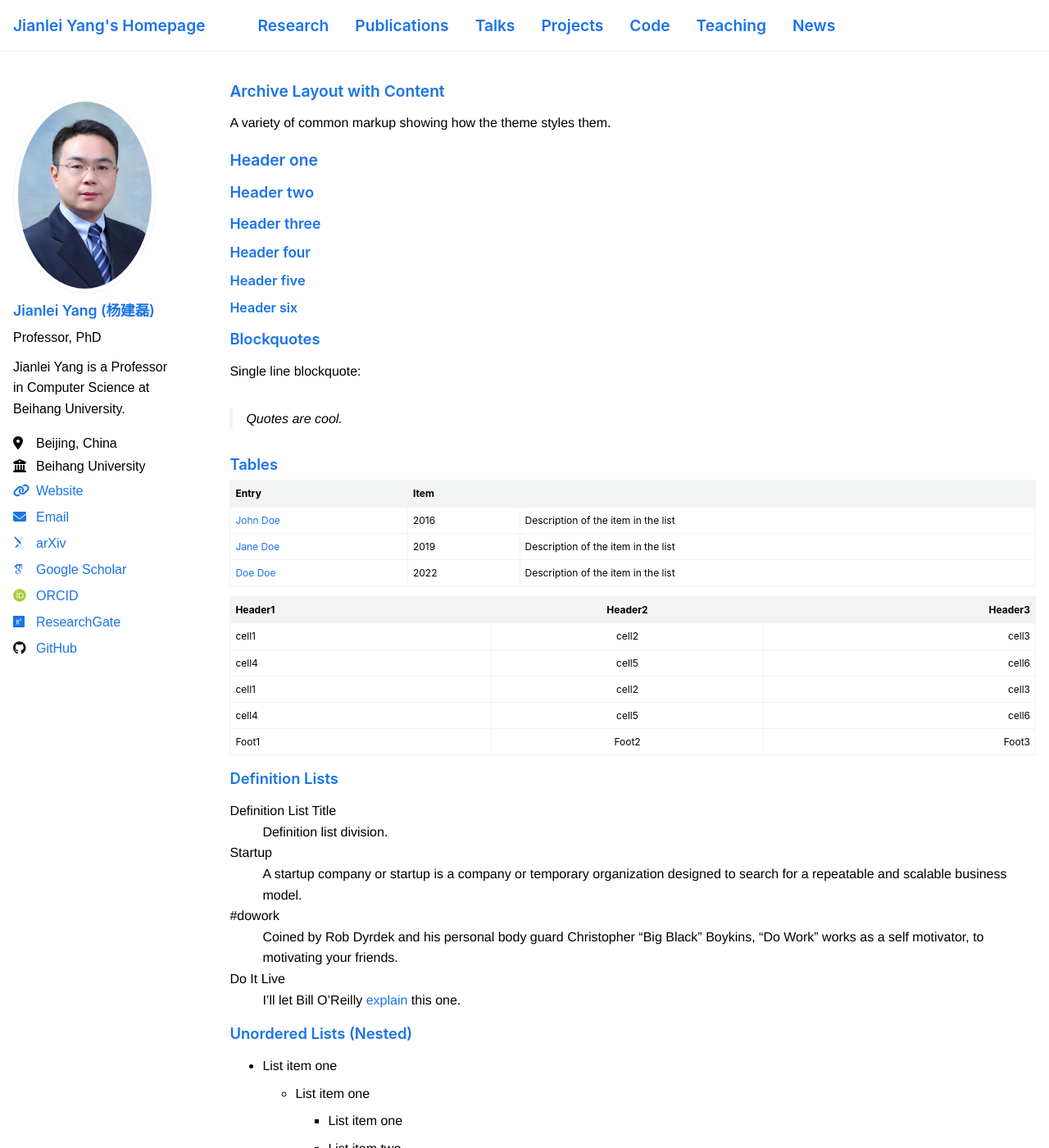
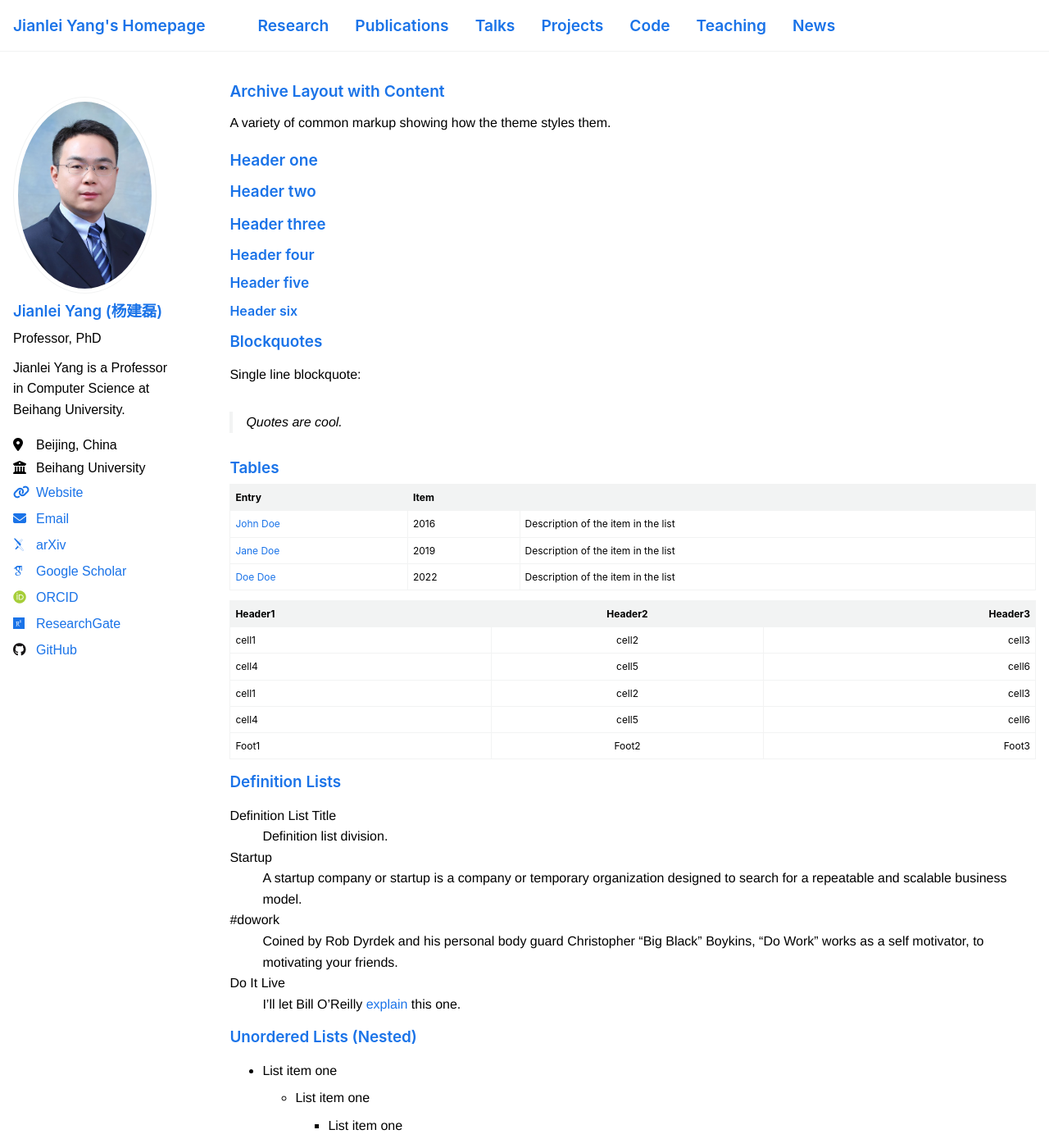
Before and after one commit to dogrush/dogrush.github.io, a Jekyll site: the page built from _pages/archive-layout-with-content.md, in a window 1280 px wide and 1400 px high. Shown: the whole window at 82% size. Built offline with Jekyll 4.4.1, drawn with Linux system fonts in a browser that asks for light colours; some web fonts are replaced.

Commit message:
modified:   _sass/_custom.scss

```diff
--- a/_sass/_custom.scss
+++ b/_sass/_custom.scss
@@ -1,11 +1,10 @@
 /* =============================================================
-   AcademicPages 完整定制化样式
+   AcademicPages 完整定制化样式（固定字号）
    - Masthead 导航栏定制
-   - Masthead 字体：Inter + Noto Sans SC
-   - 导航栏字体 1.2rem + 半粗体 (600) + 科技蓝
+   - 页面标题 & h1~h6 固定字体
+   - 正文 & 侧边栏固定字体
    - 链接默认无下划线，hover 砖红下划线
    - 正文段落两端对齐
-   - 标题 h1~h6 1rem~1.2rem 平滑递减
    ============================================================= */
 
 /* =======================
@@ -20,7 +19,7 @@ p,
   color: #000000 !important;
   font-family: "Noto Sans SC", "PingFang SC", "Microsoft YaHei", "Helvetica Neue", Arial, sans-serif !important;
   line-height: 1.6 !important;
-  font-size: 1rem !important;  /* 正文字号 */
+  font-size: 1rem !important;  /* 固定正文字号 */
 }
 
 /* =======================
@@ -29,7 +28,7 @@ p,
 .post-content p,
 .page__content p,
 .main-content p {
-  text-align: justify !important;  /* 两端对齐 */
+  text-align: justify !important;
 }
 
 /* =======================
@@ -39,18 +38,18 @@ p,
 .page-title {
   color: #1A73E8 !important;
   font-weight: 600 !important;
-  font-size: 1.2rem !important;   /* 页面 title 字号 1.2rem */
+  font-size: 1.2rem !important;  /* 页面标题固定字号 */
   line-height: 1.3 !important;
   margin-top: 1.2rem;
   margin-bottom: 0.6rem;
 }
 
-/* 五级标题 h1~h6，平滑递减 1.2rem → 1rem */
+/* 五级标题 h1~h6 固定字体，平滑过渡 1rem~1.2rem */
 h1 { color: #1A73E8 !important; font-weight: 600; font-size: 1.2rem !important; margin-top:1.1rem; margin-bottom:0.5rem; }
-h2 { color: #1A73E8 !important; font-weight: 600; font-size: 1.15rem !important; margin-top:1.05rem; margin-bottom:0.5rem; }
-h3 { color: #1A73E8 !important; font-weight: 600; font-size: 1.1rem !important; margin-top:1rem; margin-bottom:0.45rem; }
-h4 { color: #1A73E8 !important; font-weight: 600; font-size: 1.07rem !important; margin-top:0.95rem; margin-bottom:0.4rem; }
-h5 { color: #1A73E8 !important; font-weight: 600; font-size: 1.03rem !important; margin-top:0.9rem; margin-bottom:0.35rem; }
+h2 { color: #1A73E8 !important; font-weight: 600; font-size: 1.18rem !important; margin-top:1.05rem; margin-bottom:0.5rem; }
+h3 { color: #1A73E8 !important; font-weight: 600; font-size: 1.16rem !important; margin-top:1rem; margin-bottom:0.45rem; }
+h4 { color: #1A73E8 !important; font-weight: 600; font-size: 1.12rem !important; margin-top:0.95rem; margin-bottom:0.4rem; }
+h5 { color: #1A73E8 !important; font-weight: 600; font-size: 1.08rem !important; margin-top:0.9rem; margin-bottom:0.35rem; }
 h6 { color: #1A73E8 !important; font-weight: 600; font-size: 1rem !important; margin-top:0.85rem; margin-bottom:0.3rem; }
 
 /* =======================
@@ -58,7 +57,7 @@ h6 { color: #1A73E8 !important; font-weight: 600; font-size: 1rem !important; ma
    ======================= */
 a {
   color: #1A73E8 !important;
-  text-decoration: none !important;  /* 默认无下划线 */
+  text-decoration: none !important;
   transition: color 0.25s ease !important;
 }
 
@@ -70,12 +69,12 @@ a:focus {
 }
 
 /* =======================
-   4. Sidebar 样式（字号 1rem）
+   4. Sidebar 样式（固定字号）
    ======================= */
 .sidebar,
 .sidebar p,
 .sidebar li {
-  font-size: 1rem !important;
+  font-size: 1rem !important;  /* 固定侧边栏字号 */
   line-height: 1.25;
   color: #000000 !important;
   text-decoration: none;
@@ -85,13 +84,13 @@ a:focus {
 
 .sidebar a {
   color: #1A73E8 !important;
-  text-decoration: none !important;  /* 默认无下划线 */
+  text-decoration: none !important;
   transition: color 0.25s ease;
 }
 
 .sidebar a:hover {
   color: #A31F34 !important;
-  text-decoration: underline !important;  /* hover 下显示下划线 */
+  text-decoration: underline !important;
   background-color: transparent;
 }
 
@@ -111,22 +110,22 @@ a:focus {
 }
 
 /* =======================
-   6. Masthead 导航栏定制（桌面 & 移动端）
+   6. Masthead 导航栏定制（固定字号）
    ======================= */
 .masthead a,
 .masthead .masthead__menu a,
 .masthead .masthead__menu-item a {
   font-family: "Inter", "Noto Sans SC", "PingFang SC", "Microsoft YaHei", sans-serif !important;
-  font-size: 1.2rem !important;     /* 导航栏字号 1.2rem */
-  font-weight: 600 !important;      /* 半粗体 */
-  color: #1A73E8 !important;        /* 科技蓝 */
-  text-decoration: none !important; /* 默认无下划线 */
+  font-size: 1.2rem !important;  /* 固定导航栏字号 */
+  font-weight: 600 !important;    /* 半粗体 */
+  color: #1A73E8 !important;      /* 科技蓝 */
+  text-decoration: none !important;
 }
 
 .masthead a:hover,
 .masthead .masthead__menu a:hover,
 .masthead .masthead__menu-item a:hover {
-  color: #A31F34 !important;        /* hover 砖红 */
+  color: #A31F34 !important;      /* hover 砖红 */
   text-decoration: underline !important;
   background-color: transparent !important;
 }
```
